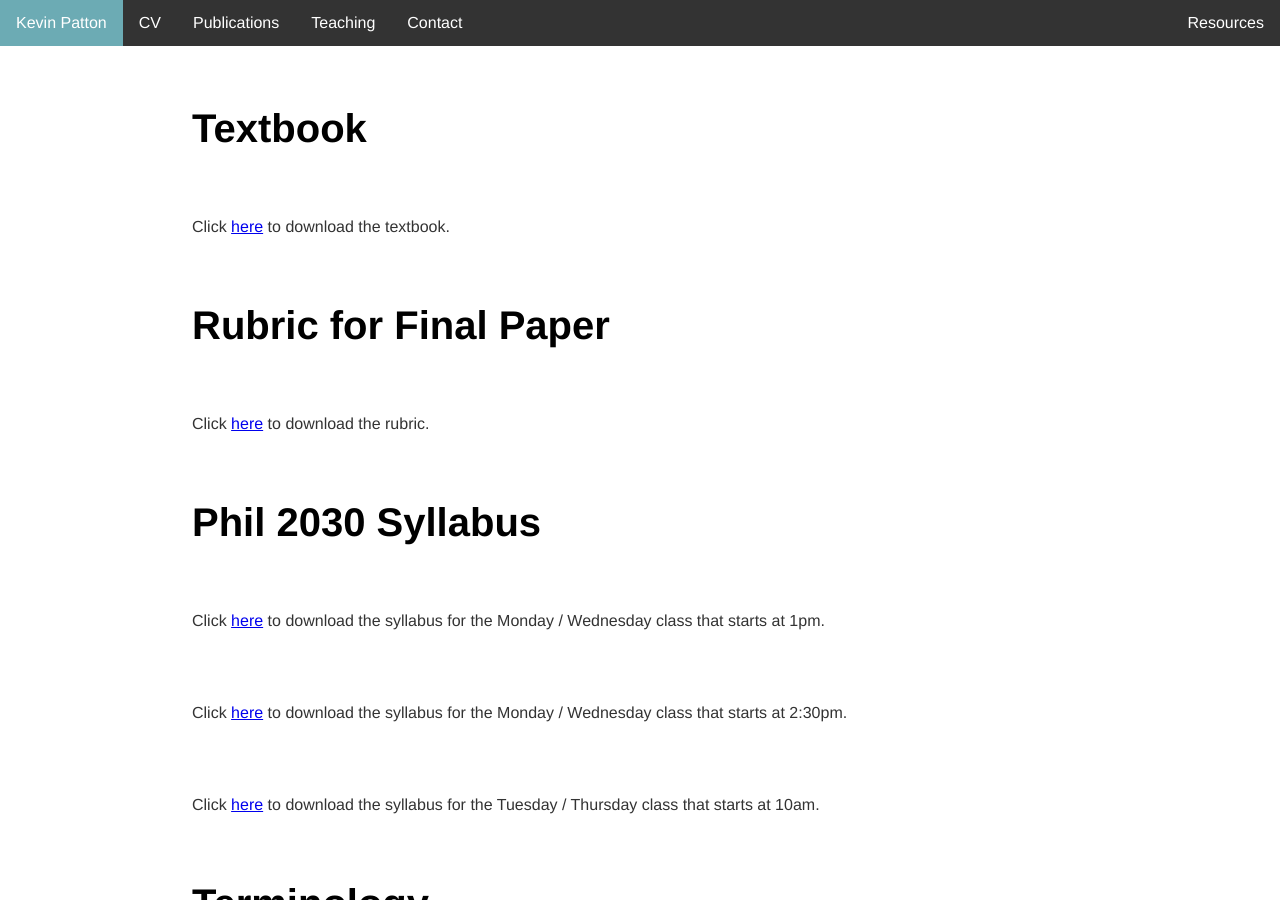
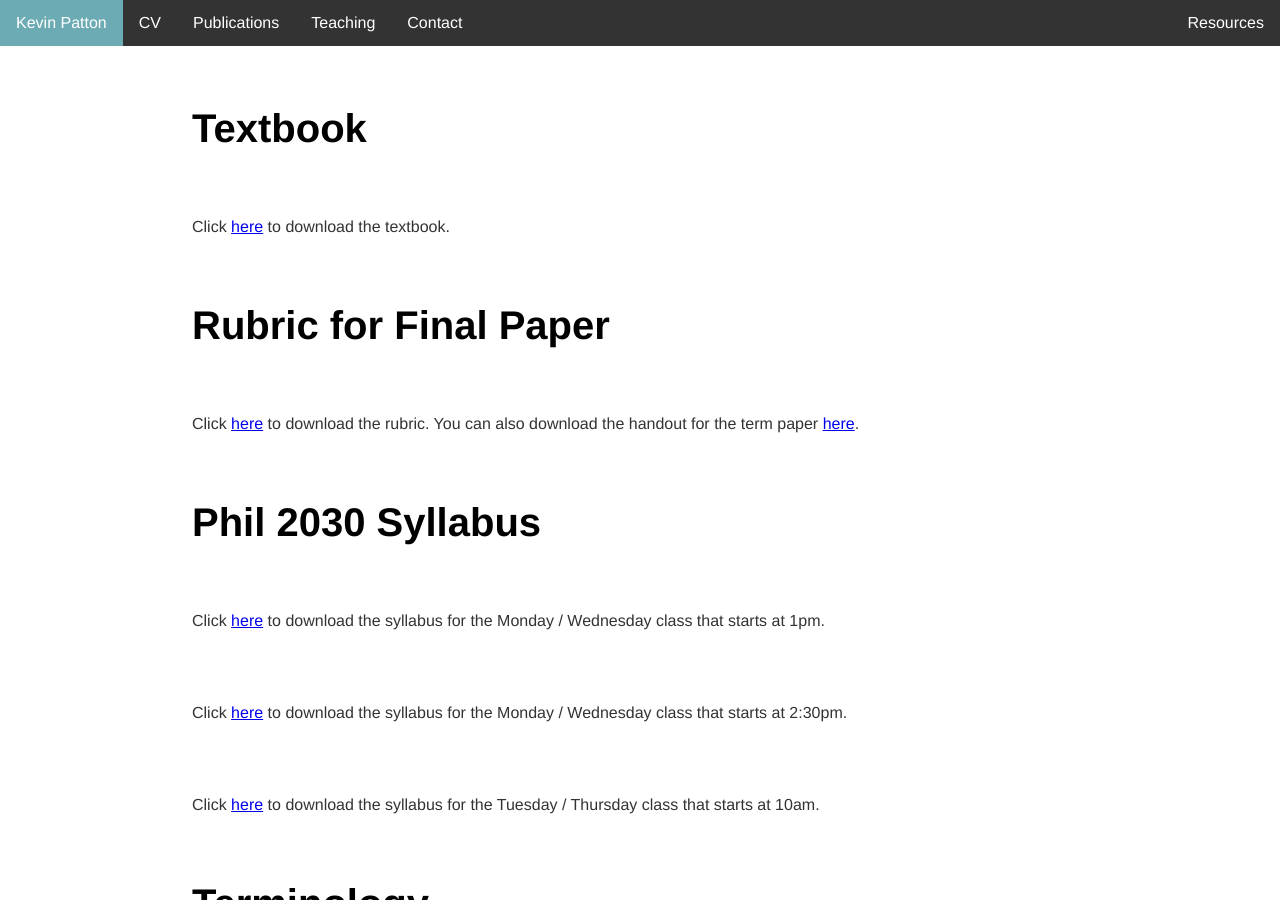
Before and after one commit to kevinjpatton/kevinjpatton.github.io, a Jekyll site: the page built from teaching/phil_2030/index.html, in a window 1280 px wide and 900 px high. Built offline with Jekyll 4.4.1, drawn with Linux system fonts in a browser that asks for light colours; Markdown is read by kramdown in place of the engine named in the settings.

Commit message:
Update index.html

```diff
--- a/teaching/phil_2030/index.html
+++ b/teaching/phil_2030/index.html
@@ -5,7 +5,7 @@ title: Teaching - 2030
 <h1>Textbook</h1>
 <p>Click <a href="/teaching/phil_3050/EthicsForA.pdf" target="_blank">here</a> to download the textbook.</p>
 <h1>Rubric for Final Paper</h1>
-<p>Click <a href="/teaching/phil1020/Phil_Paper_Rubric.pdf" target="_blank">here</a> to download the rubric.</p>
+<p>Click <a href="/teaching/phil1020/Phil_Paper_Rubric.pdf" target="_blank">here</a> to download the rubric.  You can also download the handout for the term paper <a href="/teaching/phil_2030/HandoutFinalPaper.pdf" target="_blank">here</a>.</p>
 <h1>Phil 2030 Syllabus</h1>
 <p>Click <a href="/teaching/phil_2030/Phil2030_SyllabusMW1.pdf" target="_blank">here</a> to download the syllabus for the Monday / Wednesday class that starts at 1pm.</p>
 <p>Click <a href="/teaching/phil_2030/Phil2030_SyllabusMW2.pdf" target="_blank">here</a> to download the syllabus for the Monday / Wednesday class that starts at 2:30pm.</p>
```
